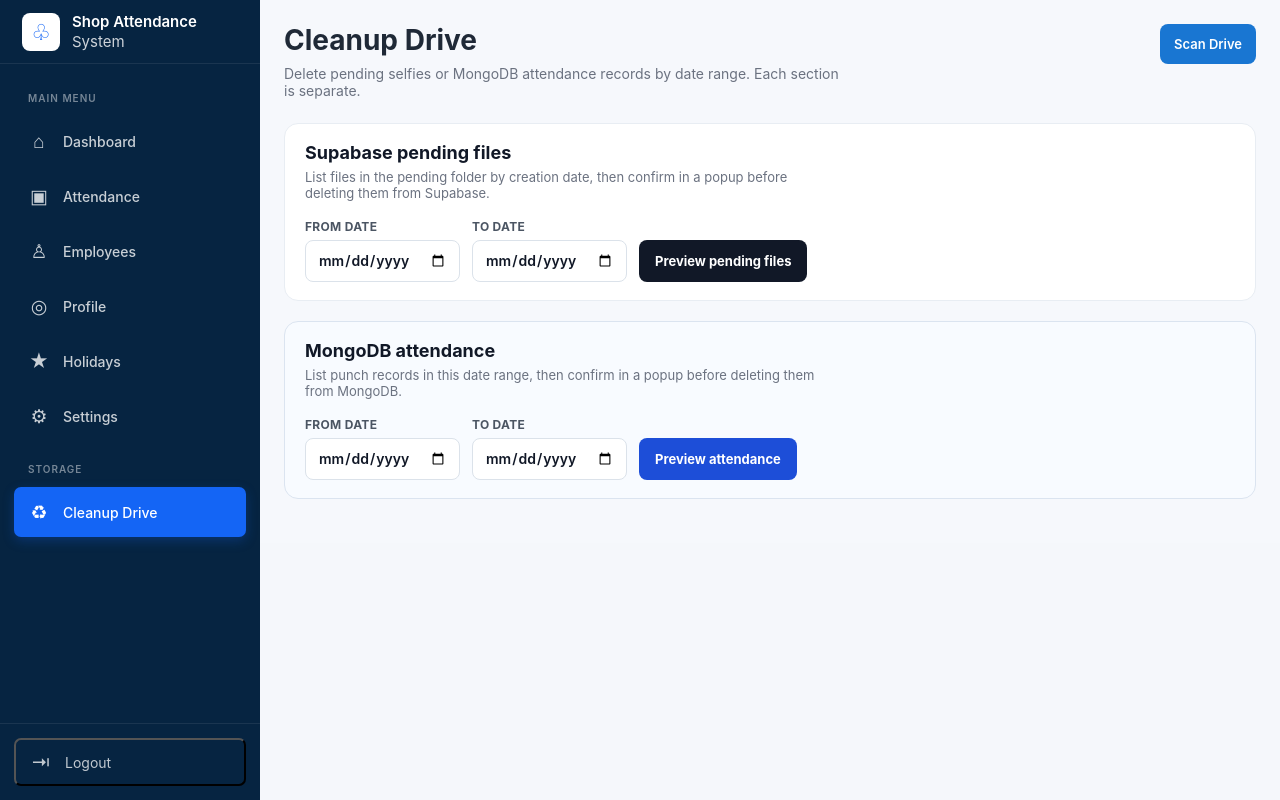
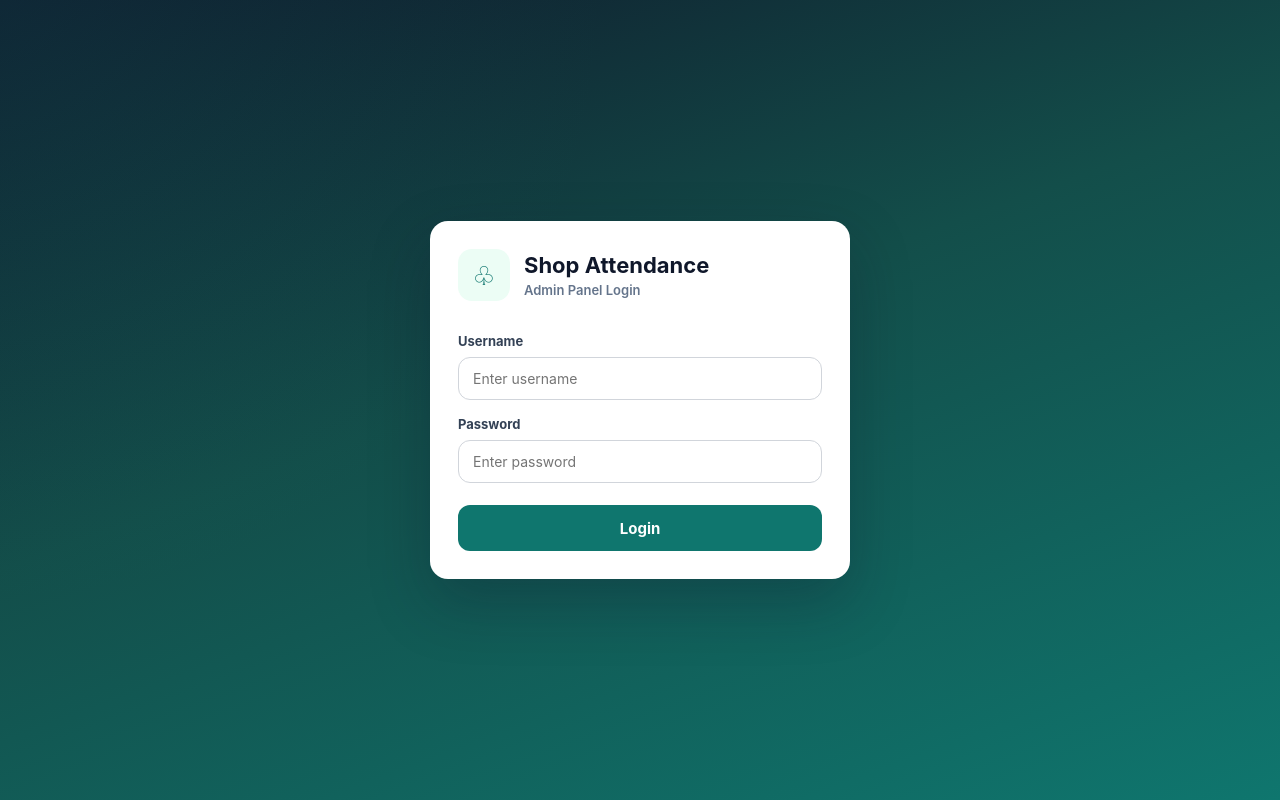
Before and after one commit to Shanpkt/attendance_adminpanel, a React (Create React App) app: page /cleanup-drive in a window 1280 px wide. Built offline with nearby package versions, Linux system fonts and the light colour scheme.

Commit message:
first commit

```diff
--- a/src/api/index.js
+++ b/src/api/index.js
@@ -6,6 +6,8 @@ export const EMPLOYEES_API = `${API_BASE_URL}/employees`;
 export const LEAVES_API = `${API_BASE_URL}/leaves`;
 export const SETTINGS_API = `${API_BASE_URL}/settings`;
 export const HOLIDAYS_API = `${API_BASE_URL}/holidays`;
+export const ADMIN_LOGIN_API = `${API_BASE_URL}/admin/login`;
+export const ADMIN_VERIFY_API = `${API_BASE_URL}/admin/verify`;
 
 // Aliases used across pages
 export const EMPLOYEE_API = EMPLOYEES_API;
@@ -32,6 +34,8 @@ const api = {
   LEAVE_API,
   SETTINGS_API,
   HOLIDAYS_API,
+  ADMIN_LOGIN_API,
+  ADMIN_VERIFY_API,
   employeeByIdApi,
   leaveByIdApi,
   leavesByEmployeeApi,
--- /dev/null
+++ b/src/components/LoginPopup/LoginPopup.jsx
@@ -0,0 +1,137 @@
+import React, { useState } from "react";
+import axios from "axios";
+
+import { ADMIN_LOGIN_API } from "../../api";
+import { setAuthSession } from "../../utils/auth";
+
+import "./LoginPopup.scss";
+
+function LoginPopup({ onLoginSuccess }) {
+  const [username, setUsername] = useState("");
+  const [password, setPassword] = useState("");
+  const [loading, setLoading] = useState(false);
+  const [error, setError] = useState("");
+
+  const handleSubmit = async (event) => {
+    event.preventDefault();
+
+    const cleanUsername = username.trim();
+    const cleanPassword = password;
+
+    if (!cleanUsername || !cleanPassword) {
+      setError(
+        "Please enter username and password."
+      );
+      return;
+    }
+
+    try {
+      setLoading(true);
+      setError("");
+
+      const response = await axios.post(
+        ADMIN_LOGIN_API,
+        {
+          username: cleanUsername,
+          password: cleanPassword,
+        }
+      );
+
+      const token = response.data?.data?.token;
+      const loggedUsername =
+        response.data?.data?.username ||
+        cleanUsername;
+
+      if (!token) {
+        setError("Login failed. Please try again.");
+        return;
+      }
+
+      setAuthSession({
+        token,
+        username: loggedUsername,
+      });
+
+      onLoginSuccess({
+        token,
+        username: loggedUsername,
+      });
+    } catch (err) {
+      console.error("Admin login error:", err);
+
+      setError(
+        err.response?.data?.message ||
+          "Unable to login. Check credentials or server."
+      );
+    } finally {
+      setLoading(false);
+    }
+  };
+
+  return (
+    <div className="login-popup">
+      <div className="login-popup__card">
+        <div className="login-popup__brand">
+          <span className="login-popup__brand-icon">
+            ♧
+          </span>
+          <div>
+            <h1>Shop Attendance</h1>
+            <p>Admin Panel Login</p>
+          </div>
+        </div>
+
+        <form
+          className="login-popup__form"
+          onSubmit={handleSubmit}
+        >
+          <label htmlFor="admin-username">
+            Username
+          </label>
+          <input
+            id="admin-username"
+            type="text"
+            autoComplete="username"
+            value={username}
+            disabled={loading}
+            onChange={(event) =>
+              setUsername(event.target.value)
+            }
+            placeholder="Enter username"
+          />
+
+          <label htmlFor="admin-password">
+            Password
+          </label>
+          <input
+            id="admin-password"
+            type="password"
+            autoComplete="current-password"
+            value={password}
+            disabled={loading}
+            onChange={(event) =>
+              setPassword(event.target.value)
+            }
+            placeholder="Enter password"
+          />
+
+          {error && (
+            <p className="login-popup__error">
+              {error}
+            </p>
+          )}
+
+          <button
+            type="submit"
+            className="login-popup__submit"
+            disabled={loading}
+          >
+            {loading ? "Signing in..." : "Login"}
+          </button>
+        </form>
+      </div>
+    </div>
+  );
+}
+
+export default LoginPopup;
--- /dev/null
+++ b/src/components/LoginPopup/LoginPopup.scss
@@ -0,0 +1,157 @@
+.login-popup {
+  position: fixed;
+  inset: 0;
+  z-index: 4000;
+
+  display: flex;
+  align-items: center;
+  justify-content: center;
+
+  padding: 20px;
+  box-sizing: border-box;
+
+  background:
+    radial-gradient(
+      circle at top left,
+      rgba(15, 118, 110, 0.18),
+      transparent 40%
+    ),
+    linear-gradient(
+      160deg,
+      #0f172a 0%,
+      #134e4a 45%,
+      #0f766e 100%
+    );
+}
+
+.login-popup__card {
+  width: 100%;
+  max-width: 420px;
+  padding: 28px;
+  box-sizing: border-box;
+
+  background: #ffffff;
+  border-radius: 18px;
+  box-shadow: 0 24px 60px rgba(15, 23, 42, 0.28);
+}
+
+.login-popup__brand {
+  display: flex;
+  align-items: center;
+  gap: 14px;
+  margin-bottom: 24px;
+
+  h1 {
+    margin: 0;
+    color: #0f172a;
+    font-size: 22px;
+    font-weight: 750;
+    line-height: 1.2;
+  }
+
+  p {
+    margin: 4px 0 0;
+    color: #64748b;
+    font-size: 13px;
+    font-weight: 600;
+  }
+}
+
+.login-popup__brand-icon {
+  width: 52px;
+  height: 52px;
+  flex-shrink: 0;
+
+  display: inline-flex;
+  align-items: center;
+  justify-content: center;
+
+  border-radius: 14px;
+  background: #ecfdf5;
+  color: #0f766e;
+  font-size: 26px;
+}
+
+.login-popup__form {
+  display: grid;
+  gap: 8px;
+
+  label {
+    margin-top: 8px;
+    color: #334155;
+    font-size: 13px;
+    font-weight: 700;
+  }
+
+  input {
+    width: 100%;
+    box-sizing: border-box;
+    padding: 12px 14px;
+
+    border: 1px solid #d1d5db;
+    border-radius: 12px;
+
+    background: #ffffff;
+    color: #0f172a;
+    font: inherit;
+    font-size: 14px;
+    outline: none;
+
+    &:focus {
+      border-color: #0f766e;
+      box-shadow: 0 0 0 3px rgba(15, 118, 110, 0.14);
+    }
+
+    &:disabled {
+      background: #f8fafc;
+      color: #94a3b8;
+    }
+  }
+}
+
+.login-popup__error {
+  margin: 6px 0 0;
+  padding: 10px 12px;
+
+  border-radius: 10px;
+  background: #fef2f2;
+  border: 1px solid #fecaca;
+  color: #b91c1c;
+
+  font-size: 13px;
+  font-weight: 600;
+}
+
+.login-popup__submit {
+  margin-top: 14px;
+  min-height: 46px;
+
+  border: none;
+  border-radius: 12px;
+
+  background: #0f766e;
+  color: #ffffff;
+
+  font-size: 15px;
+  font-weight: 750;
+  cursor: pointer;
+
+  &:hover:not(:disabled) {
+    background: #0d9488;
+  }
+
+  &:disabled {
+    opacity: 0.65;
+    cursor: not-allowed;
+  }
+}
+
+@media (max-width: 480px) {
+  .login-popup__card {
+    padding: 22px 18px;
+  }
+
+  .login-popup__brand h1 {
+    font-size: 20px;
+  }
+}
--- a/src/components/sidebar/sidebar.jsx
+++ b/src/components/sidebar/sidebar.jsx
@@ -43,7 +43,7 @@ const storageItems = [
   },
 ];
 
-function Sidebar({ isOpen, onClose }) {
+function Sidebar({ isOpen, onClose, onLogout }) {
   return (
     <>
       {/* Overlay for mobile */}
@@ -156,6 +156,7 @@ function Sidebar({ isOpen, onClose }) {
           <button
             className="sidebar__logout"
             type="button"
+            onClick={onLogout}
           >
             <span className="sidebar__item-icon">
               ⇥
--- a/src/layouts/AdminLayout.jsx
+++ b/src/layouts/AdminLayout.jsx
@@ -1,13 +1,30 @@
 import { useEffect, useState } from "react";
+import axios from "axios";
 
 import MenuIcon from "@mui/icons-material/Menu";
 
 import Sidebar from "../components/sidebar/sidebar";
+import LoginPopup from "../components/LoginPopup/LoginPopup";
+import { ADMIN_VERIFY_API } from "../api";
+import {
+  clearAuthSession,
+  getAuthToken,
+  getAuthUsername,
+  isLoggedIn,
+} from "../utils/auth";
+
 import "./AdminLayout.scss";
 
 function AdminLayout({ children }) {
   const [sidebarOpen, setSidebarOpen] =
     useState(false);
+  const [checkingAuth, setCheckingAuth] =
+    useState(true);
+  const [authenticated, setAuthenticated] =
+    useState(false);
+  const [username, setUsername] = useState(
+    getAuthUsername()
+  );
 
   useEffect(() => {
     document.body.style.overflow =
@@ -17,6 +34,69 @@ function AdminLayout({ children }) {
       document.body.style.overflow = "";
     };
   }, [sidebarOpen]);
+
+  useEffect(() => {
+    const verifySession = async () => {
+      if (!isLoggedIn()) {
+        setAuthenticated(false);
+        setCheckingAuth(false);
+        return;
+      }
+
+      try {
+        const response = await axios.get(
+          ADMIN_VERIFY_API,
+          {
+            headers: {
+              Authorization: `Bearer ${getAuthToken()}`,
+            },
+          }
+        );
+
+        setUsername(
+          response.data?.data?.username ||
+            getAuthUsername()
+        );
+        setAuthenticated(true);
+      } catch (error) {
+        clearAuthSession();
+        setAuthenticated(false);
+        setUsername("");
+      } finally {
+        setCheckingAuth(false);
+      }
+    };
+
+    verifySession();
+  }, []);
+
+  const handleLoginSuccess = ({ username: name }) => {
+    setUsername(name || "");
+    setAuthenticated(true);
+  };
+
+  const handleLogout = () => {
+    clearAuthSession();
+    setAuthenticated(false);
+    setUsername("");
+    setSidebarOpen(false);
+  };
+
+  if (checkingAuth) {
+    return (
+      <div className="admin-auth-loading">
+        Checking session...
+      </div>
+    );
+  }
+
+  if (!authenticated) {
+    return (
+      <LoginPopup
+        onLoginSuccess={handleLoginSuccess}
+      />
+    );
+  }
 
   return (
     <div
@@ -28,22 +108,17 @@ function AdminLayout({ children }) {
     >
       <Sidebar
         isOpen={sidebarOpen}
-        onClose={() =>
-          setSidebarOpen(false)
-        }
+        onClose={() => setSidebarOpen(false)}
+        onLogout={handleLogout}
       />
 
       <div className="admin-layout__main">
-
         <header className="admin-header">
-
           <button
             type="button"
             className="admin-header__menu"
             aria-label="Open menu"
-            onClick={() =>
-              setSidebarOpen(true)
-            }
+            onClick={() => setSidebarOpen(true)}
           >
             <MenuIcon />
           </button>
@@ -53,40 +128,32 @@ function AdminLayout({ children }) {
               ♧
             </span>
             <div>
-              <strong>
-                Shop Attendance
-              </strong>
-              <span>
-                Admin Panel
-              </span>
+              <strong>Shop Attendance</strong>
+              <span>Admin Panel</span>
             </div>
           </div>
 
           <div className="admin-header__right">
-
             <div className="admin-user">
-
               <div className="admin-user__avatar">
-                A
+                {(username || "A")
+                  .charAt(0)
+                  .toUpperCase()}
               </div>
 
               <div className="admin-user__info">
-                <strong>Admin</strong>
-                <span>
-                  Administrator
-                </span>
+                <strong>
+                  {username || "Admin"}
+                </strong>
+                <span>Administrator</span>
               </div>
-
             </div>
-
           </div>
-
         </header>
 
         <main className="admin-content">
           {children}
         </main>
-
       </div>
     </div>
   );
--- a/src/layouts/AdminLayout.scss
+++ b/src/layouts/AdminLayout.scss
@@ -1,4 +1,15 @@
 @import "../styles/variables";
+
+.admin-auth-loading {
+  min-height: 100vh;
+  display: flex;
+  align-items: center;
+  justify-content: center;
+  background: #f6f8fc;
+  color: #64748b;
+  font-size: 14px;
+  font-weight: 650;
+}
 
 .admin-layout {
   min-height: 100vh;
--- /dev/null
+++ b/src/utils/auth.js
@@ -0,0 +1,30 @@
+const AUTH_TOKEN_KEY = "admin_auth_token";
+const AUTH_USER_KEY = "admin_auth_username";
+
+export const getAuthToken = () => {
+  return localStorage.getItem(AUTH_TOKEN_KEY) || "";
+};
+
+export const getAuthUsername = () => {
+  return localStorage.getItem(AUTH_USER_KEY) || "";
+};
+
+export const setAuthSession = ({
+  token,
+  username,
+}) => {
+  localStorage.setItem(AUTH_TOKEN_KEY, token || "");
+  localStorage.setItem(
+    AUTH_USER_KEY,
+    username || ""
+  );
+};
+
+export const clearAuthSession = () => {
+  localStorage.removeItem(AUTH_TOKEN_KEY);
+  localStorage.removeItem(AUTH_USER_KEY);
+};
+
+export const isLoggedIn = () => {
+  return Boolean(getAuthToken());
+};
```
